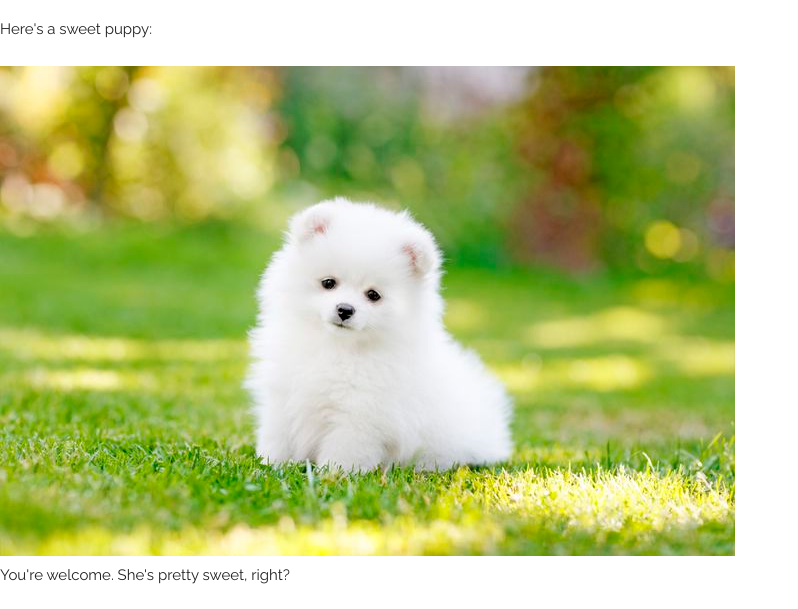
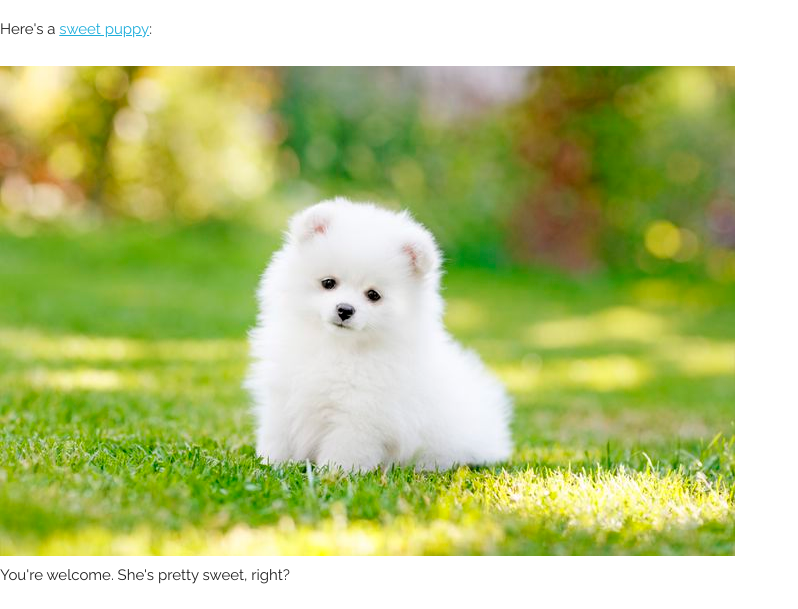
Before and after one commit to rstavchansky/basic-test, a plain HTML site: page index.html in a window 1280 px wide. Shown: the part 63-672 px from the top of the page, without its empty margins (0-798 px from the left). Drawn offline with Linux system fonts and the light colour scheme.

Commit message:
check external links

```diff
--- a/index.html
+++ b/index.html
@@ -23,7 +23,7 @@
   </head>
 <body>
 <h1>Hello World</h1>
-<p>Here's a sweet puppy:</p>
+<p>Here's a <a href="https://petsofnetlify.com/">sweet puppy</a>:</p>
 <img src="img/puppy.jpg" />
 <p>You're welcome. She's pretty sweet, right?</p>
 
```
Also changed, not shown: netlify.toml.
